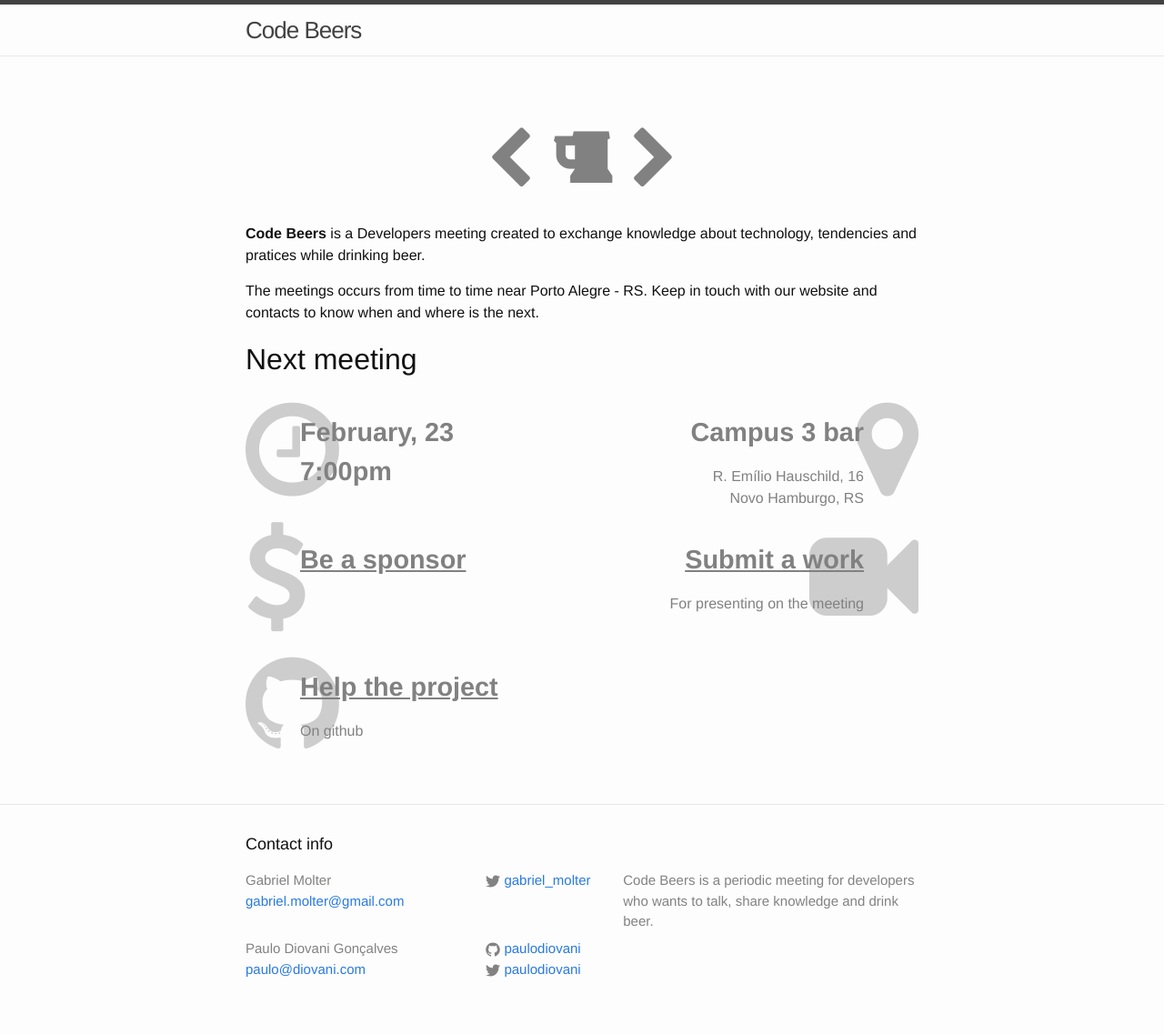
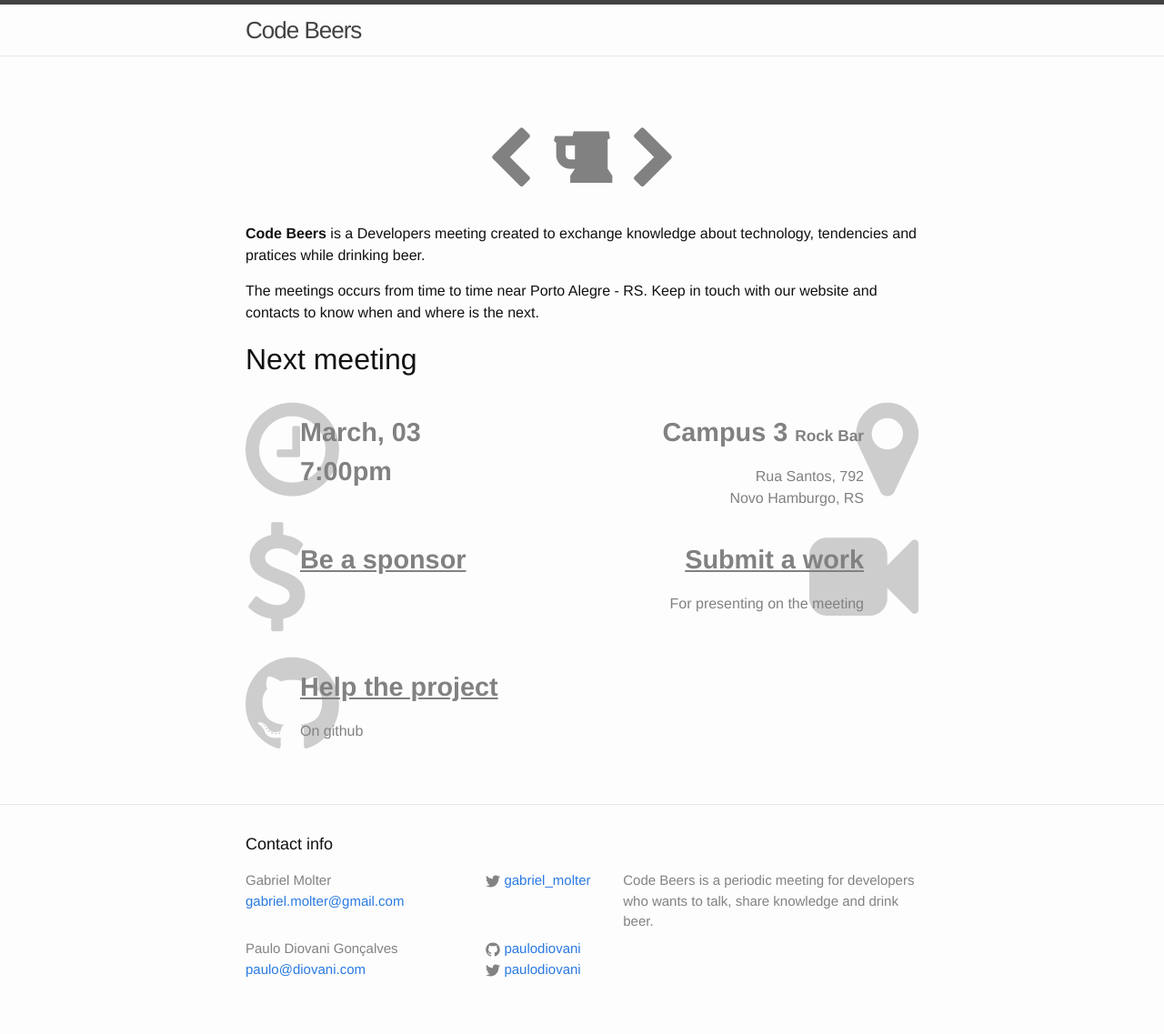
Before and after one commit to codebeers/codebeers.github.io, a Jekyll site: the page built from _pages/home.md, in a window 1280 px wide. Shown: the whole page at 91% size. Built offline with Jekyll 4.4.1, drawn with Linux system fonts in a browser that asks for light colours; nearby versions of some CDN libraries.

Commit message:
Update date and address

```diff
--- a/_pages/home.md
+++ b/_pages/home.md
@@ -21,15 +21,15 @@ touch with our website and contacts to know when and where is the next.
   <li class="schedule">
     <i class="watermark fa fa-clock-o"></i>
     <div class="info">
-      <h3>February, 23 <br>
+      <h3>March, 03 <br>
       7:00pm</h3>
     </div>
   </li>
   <li class="schedule">
     <i class="watermark fa fa-map-marker"></i>
     <div class="info">
-      <h3>Campus 3 bar</h3>
-      R. Emílio Hauschild, 16 <br>
+    <h3>Campus 3 <small>Rock Bar</small></h3>
+      Rua Santos, 792 <br>
       Novo Hamburgo, RS
     </div>
   </li>
--- a/_sass/_home.scss
+++ b/_sass/_home.scss
@@ -2,6 +2,10 @@ h2.logo {
   font-size: 4.5em;
   text-align: center;
   color: #818181;
+}
+
+h3 small {
+  font-size: .6em;
 }
 
 .banners {
```
